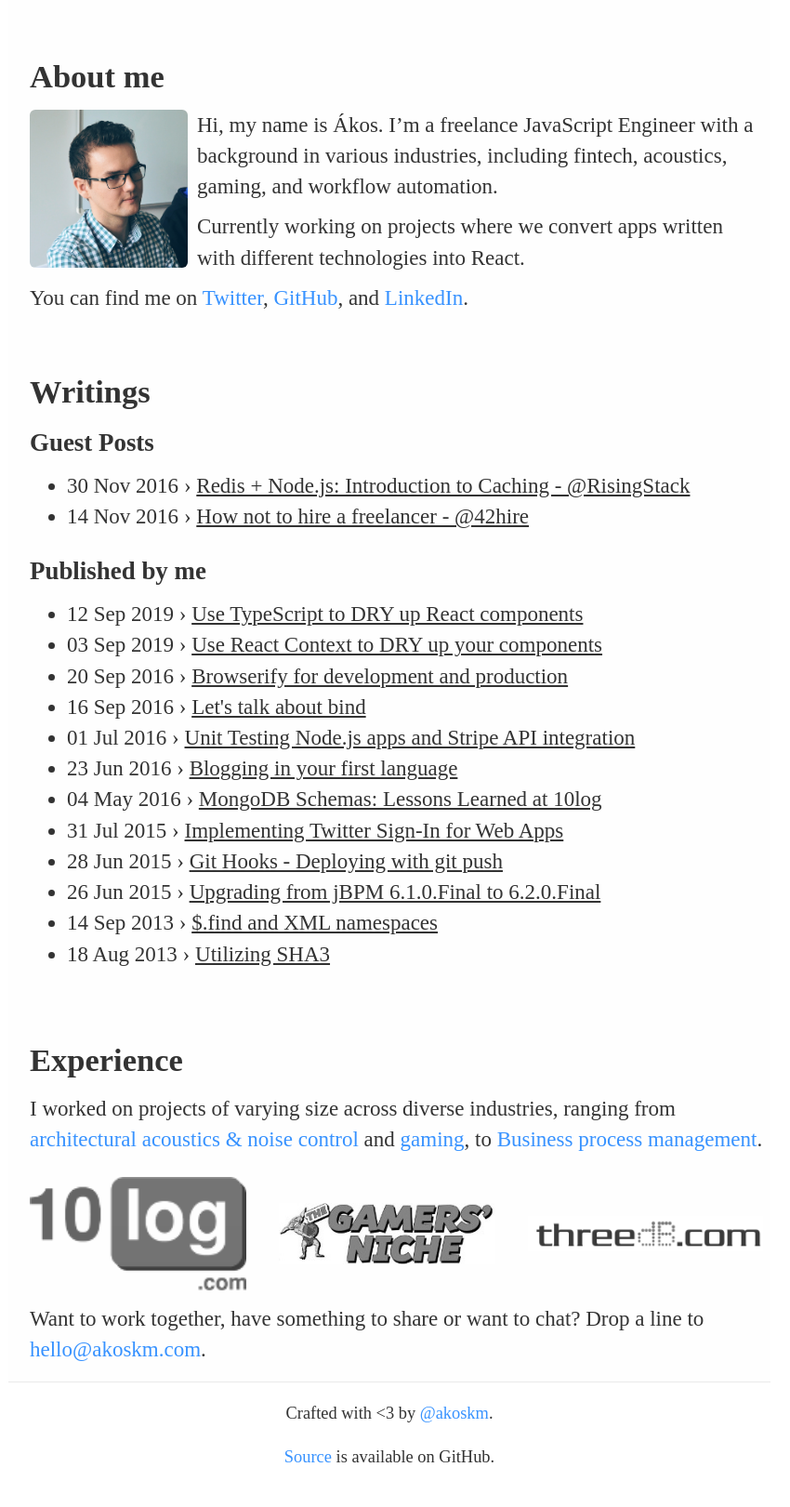
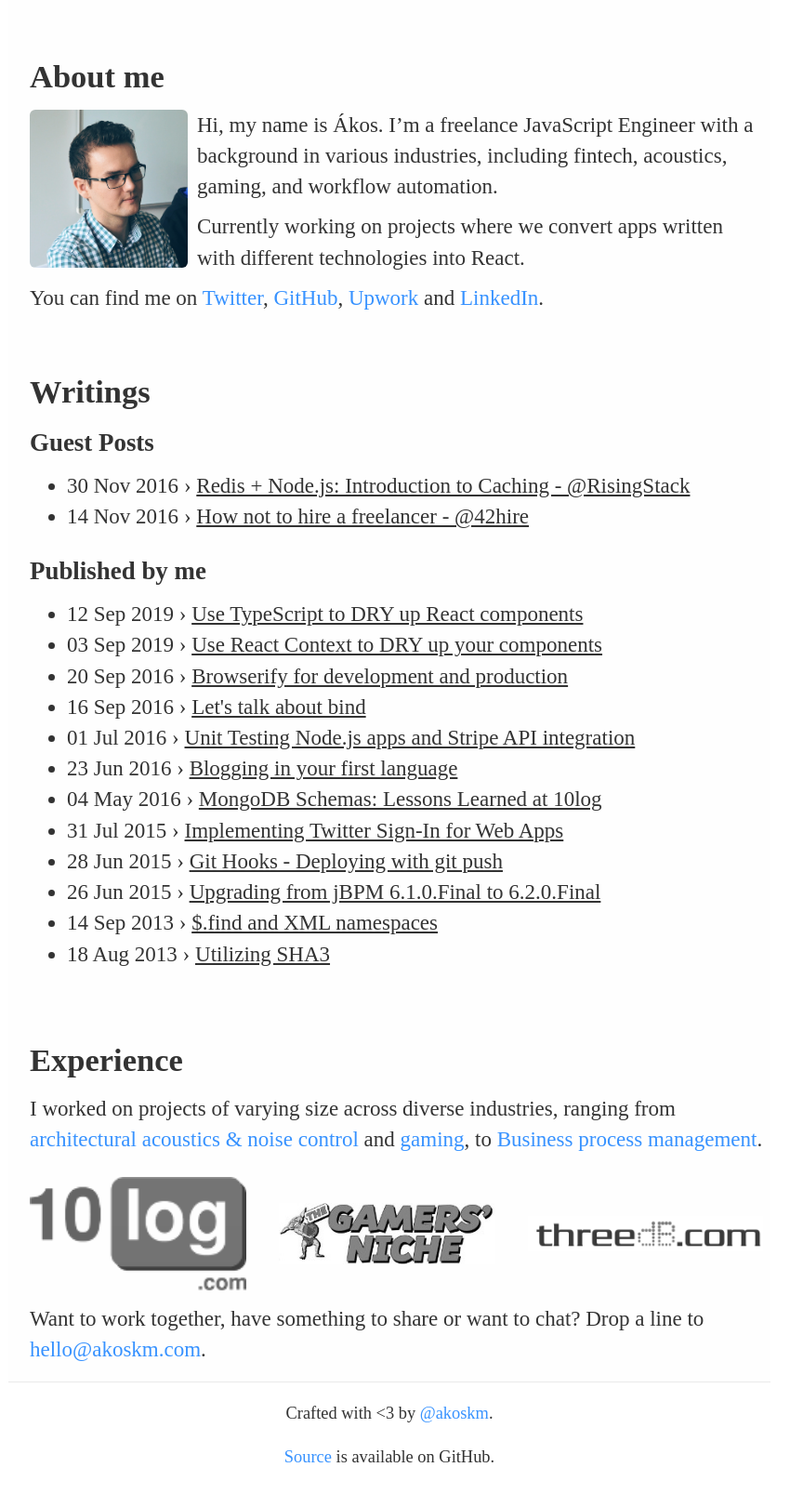
Before and after one commit to akoskm/akoskm.github.io, a Jekyll site: the page built from index.html, in a window 1280 px wide. Shown: the whole page at 93% size, without its empty margins (221-1071 px from the left). Built offline with Jekyll 4.4.1, drawn with Linux system fonts in a browser that asks for light colours; nearby versions of some CDN libraries; some web fonts are replaced; comment, search, counter and statistics services are not loaded.

Commit message:
add link to upwork profile

```diff
--- a/index.html
+++ b/index.html
@@ -16,7 +16,7 @@
         <img src="assets/img/me.png" class="me"></img>
         <p>Hi, my name is Ákos. I’m a freelance JavaScript Engineer with a background in various industries, including fintech, acoustics, gaming, and workflow automation.</p>
         <p>Currently working on projects where we convert apps written with different technologies into React.</p>
-        <p>You can find me on <a href="https://twitter.com/akoskm">Twitter</a>, <a href="https://github.com/akoskm">GitHub</a>, and <a href="https://www.linkedin.com/in/akoskm">LinkedIn</a>.</p>
+        <p>You can find me on <a href="https://twitter.com/akoskm">Twitter</a>, <a href="https://github.com/akoskm">GitHub</a>, <a href="https://www.upwork.com/o/profiles/users/_~012ad77c4b0d832a53/">Upwork</a> and <a href="https://www.linkedin.com/in/akoskm">LinkedIn</a>.</p>
       </div>
     </div>
   </div>
```
